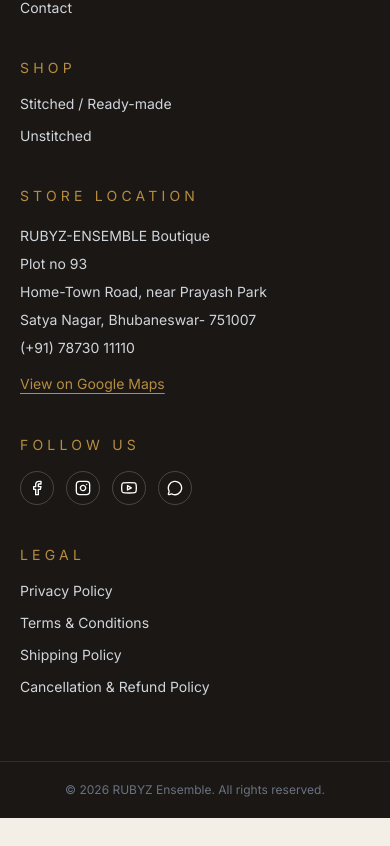
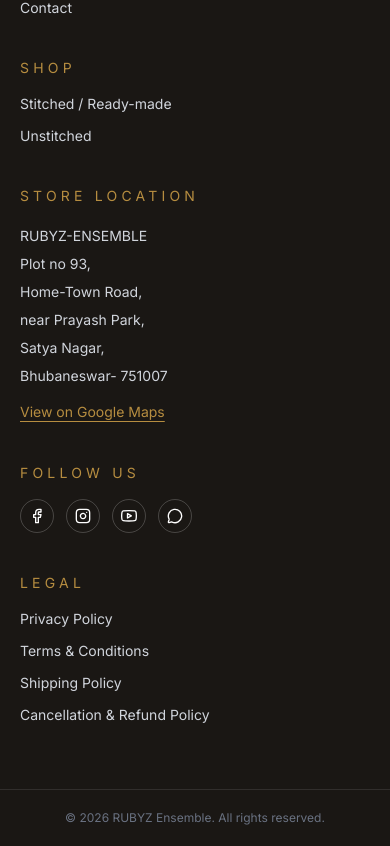
Before and after one commit to claudebaby2026-ctrl/RUBYZ-ENSEMBLE-Boutique, a Next.js app in the folder frontend/: page /contact in a window 390 px wide. Shown: the part 1456-2302 px from the top of the page. Before the commit the page ends 2274 px from the top, so only its background shows below. Built offline with nearby package versions, Linux system fonts and the light colour scheme; no server answers; a web font is replaced by a local one.

Commit message:
Refactor store location details in SiteFooter
Updated the store location formatting and removed legal entity phone number.

```diff
--- a/frontend/components/layout/site-footer.tsx
+++ b/frontend/components/layout/site-footer.tsx
@@ -1,6 +1,6 @@
 import Link from "next/link";
 import { MessageCircle } from "lucide-react";
-import { brand, footerLinks, legalEntity, legalLinks, socialLinks } from "@/lib/content";
+import { brand, footerLinks, legalLinks, socialLinks } from "@/lib/content";
 import { productTypeLinks } from "@/lib/seo-categories";
 import { FacebookIcon, InstagramIcon, YoutubeIcon } from "@/components/icons/social-icons";
 
@@ -51,11 +51,12 @@
         <div>
           <p className="text-sm uppercase tracking-[0.3em] text-[#B68D40]">Store Location</p>
           <p className="mt-4 text-sm leading-7 text-gray-300">
-            RUBYZ-ENSEMBLE Boutique<br />
-            Plot no 93<br />
-            Home-Town Road, near Prayash Park<br />
-            Satya Nagar, Bhubaneswar- 751007<br />
-            (+91) {legalEntity.phone.replace("+91 ", "")}
+            RUBYZ-ENSEMBLE<br />
+            Plot no 93,<br />
+            Home-Town Road,<br />
+            near Prayash Park,<br />
+            Satya Nagar,<br />
+            Bhubaneswar- 751007
           </p>
           <a
             href="https://maps.google.com/?q=RUBYZ-ENSEMBLE+Boutique+Home-Town+Road+Satya+Nagar+Bhubaneswar"
```
